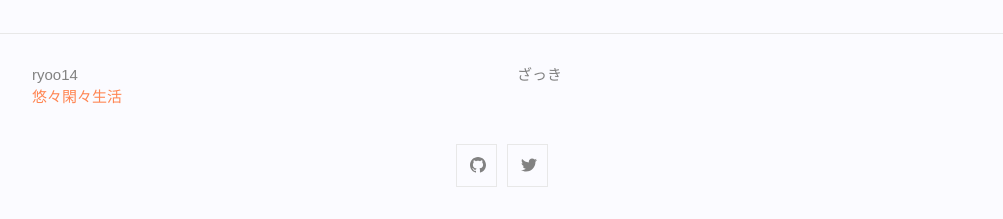
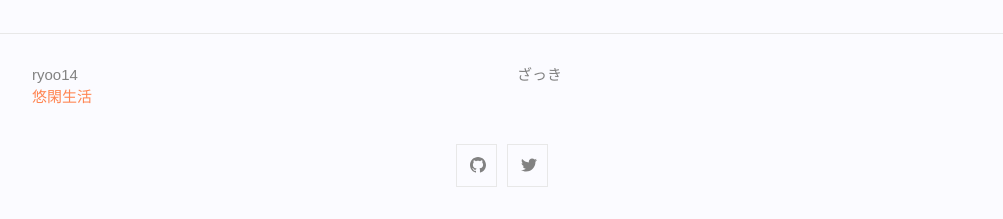
Before and after one commit to ryoo14/blog_ryoo_cc, a Jekyll site: the page built from index.html, in a window 1280 px wide. Shown: the part 1310-1529 px from the top of the page, without its empty margins (138-1141 px from the left). Built offline with Jekyll 4.4.1, drawn with Linux system fonts in a browser that asks for light colours; some web fonts are replaced; the list of posts is cut into pages by our own code.

Commit message:
fix hp name

```diff
--- a/_config.yml
+++ b/_config.yml
@@ -2,7 +2,7 @@ title: ゆーかんざっき
 author:
   name: ryoo14
   homepage:
-    title: 悠々閑々生活
+    title: 悠閑生活
     url: https://uukk.life
 description: >- # this means to ignore newlines until "baseurl:"
   ざっき
```
